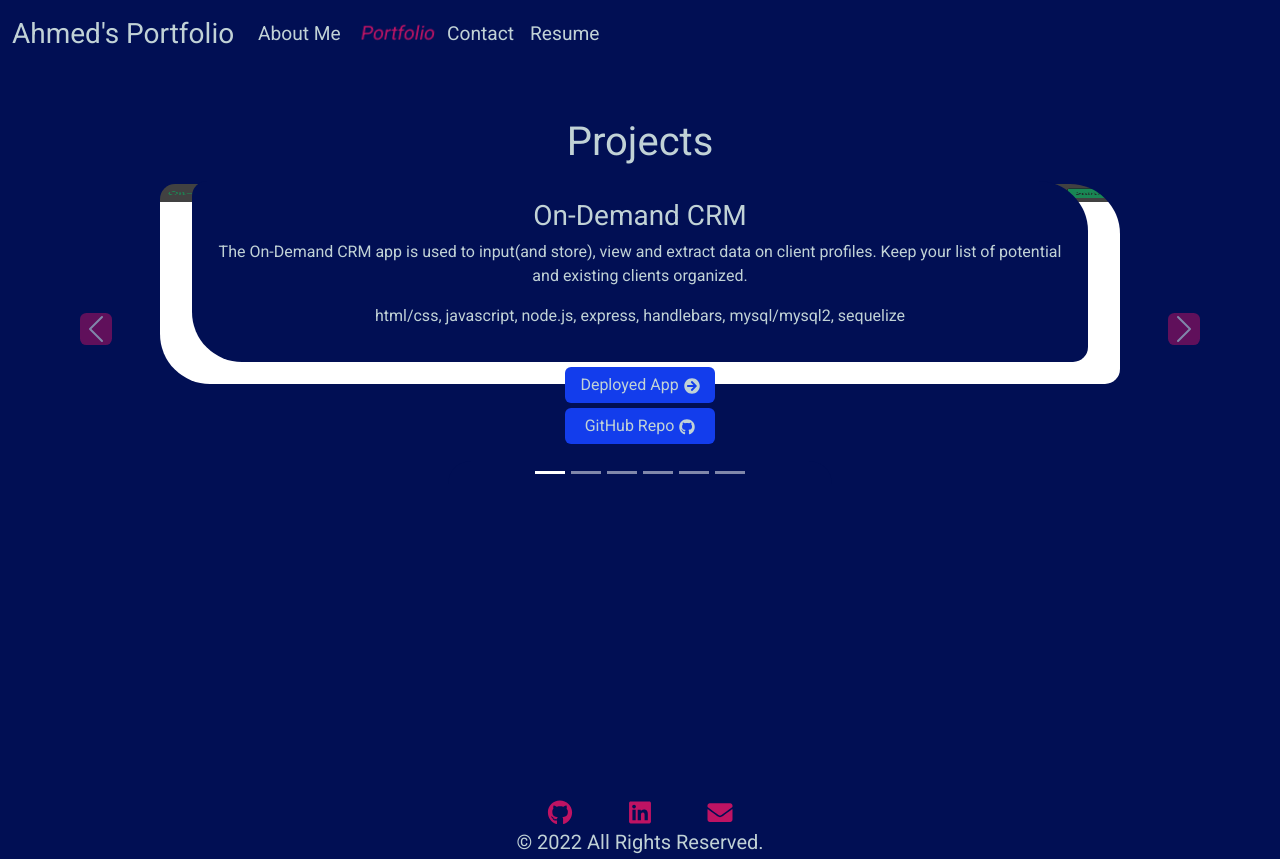
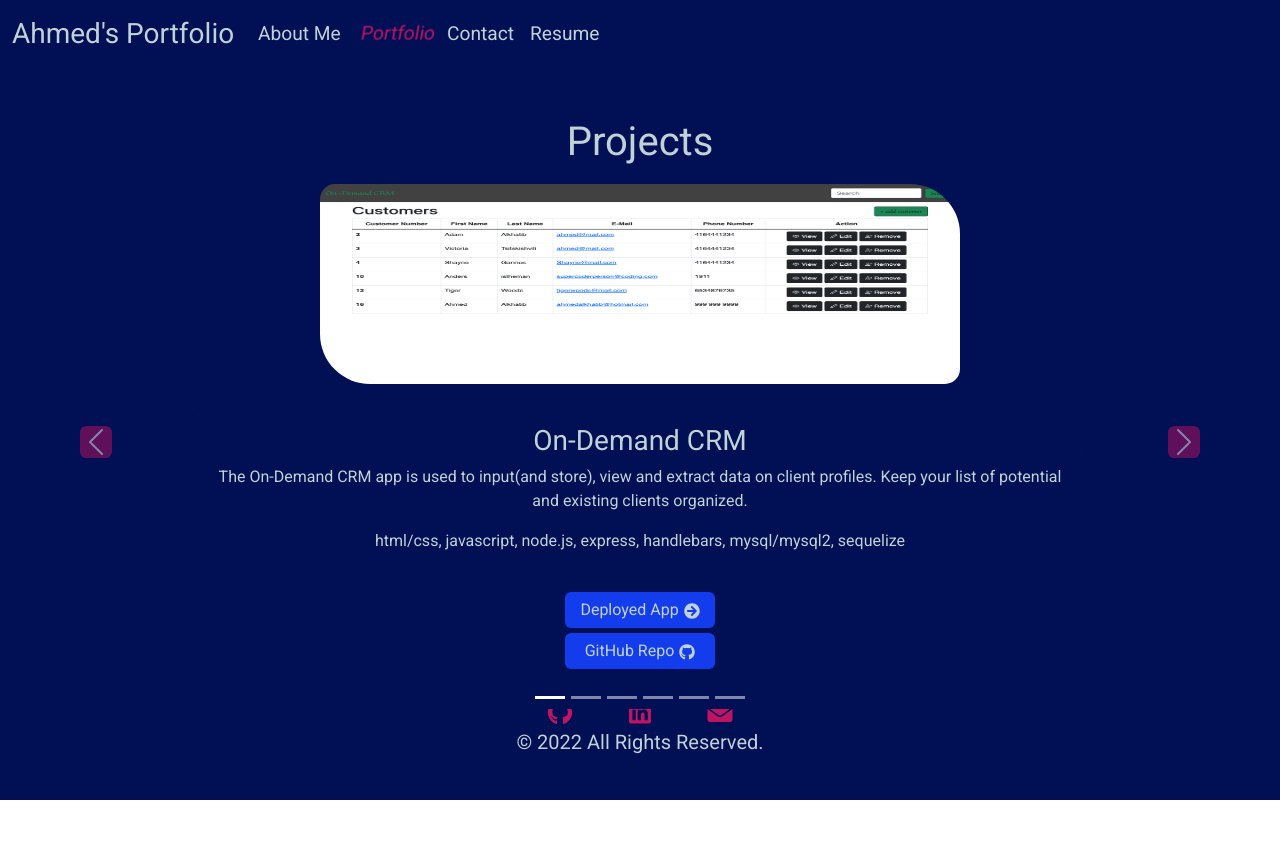
Before and after one commit to AhmedAlkh/react-portfolio, a React (Create React App) app in the folder my-app/: page / in a window 1280 px wide. Both pictures are taken after a click on the button "Portfolio". After the commit the page ends 800 px from the top, so only its background shows below. Built offline with nearby package versions, Linux system fonts and the light colour scheme.

Commit message:
added some styling to projects page

```diff
--- a/my-app/public/styles.css
+++ b/my-app/public/styles.css
@@ -130,14 +130,18 @@ div.container {
 
 /* ----------------- Carousel ---------------- */
 
-.carousel-container {
+.projects-section {
   margin-bottom: 325px;
 }
+
+/* .carousel-container {
+  margin-bottom: 325px;
+} */
 
 .img-container {
   text-align: center;
   padding-top: 10px;
-  padding-bottom: 100px;
+  /* padding-bottom: 100px; */
   /* background-color: red; */
 }
 
@@ -147,7 +151,7 @@ div.container {
 }
 
 .carousel-style {
-    width: 75%;
+    width: 50%;
     height: 200px;
     margin: auto;
     border-radius: 15px 50px;
@@ -159,7 +163,7 @@ div.container {
   border-radius: 15px 50px;
   padding: 2%;
   color: rgb(193, 210, 214);
-  margin: 0;
+  margin-top: 0!important;
 }
 
 .app-link, .gh-link {
--- a/my-app/src/components/Projects.js
+++ b/my-app/src/components/Projects.js
@@ -28,7 +28,7 @@ function Project(props) {
   }
 
   return (
-    <>
+    <section className="projects-section">
 	<div className="img-container">
       <img
         className="d-block carousel-style"
@@ -54,7 +54,7 @@ function Project(props) {
         </Button>
 		</div>
       </Carousel.Caption>
-    </>
+    </section>
   );
 }
 
```
